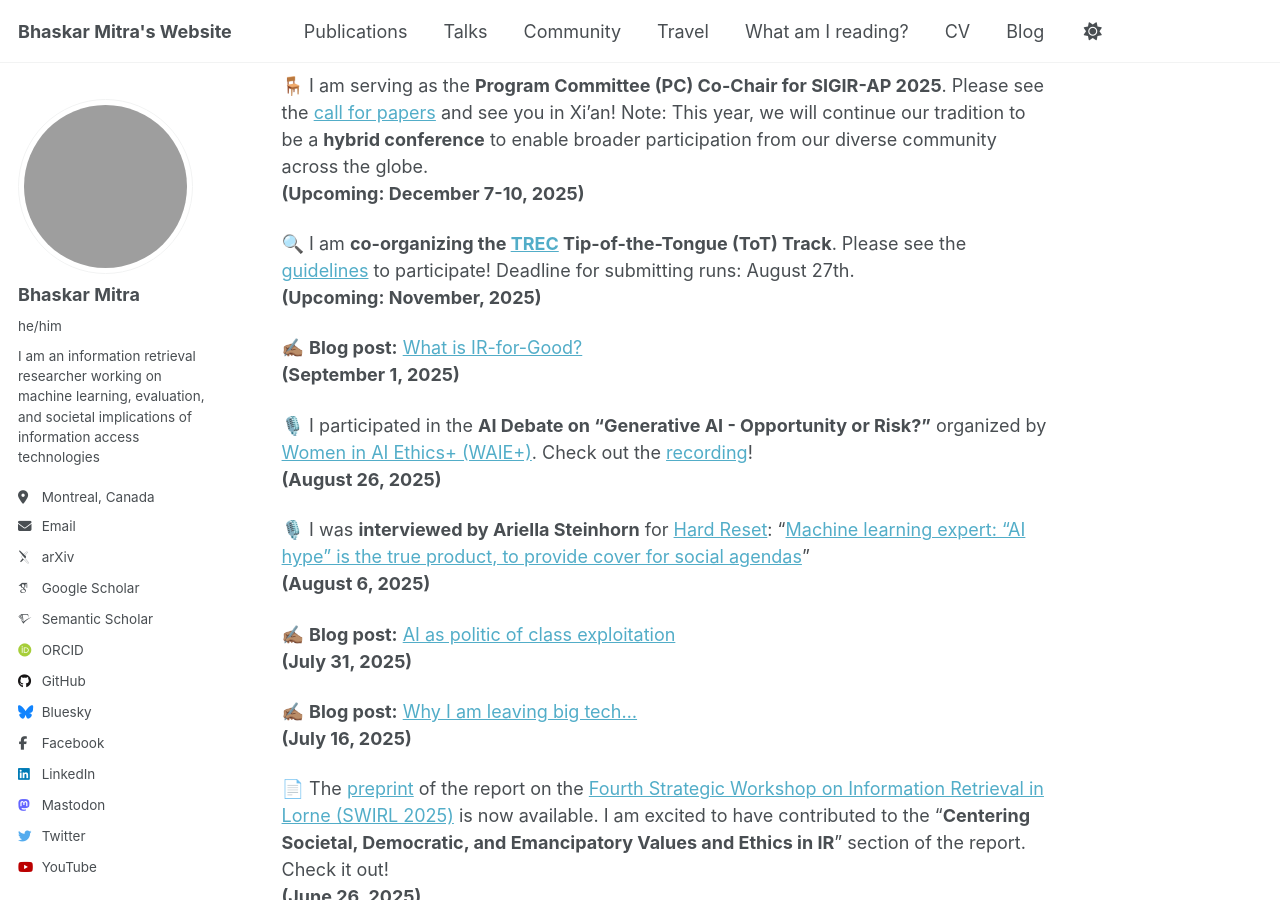
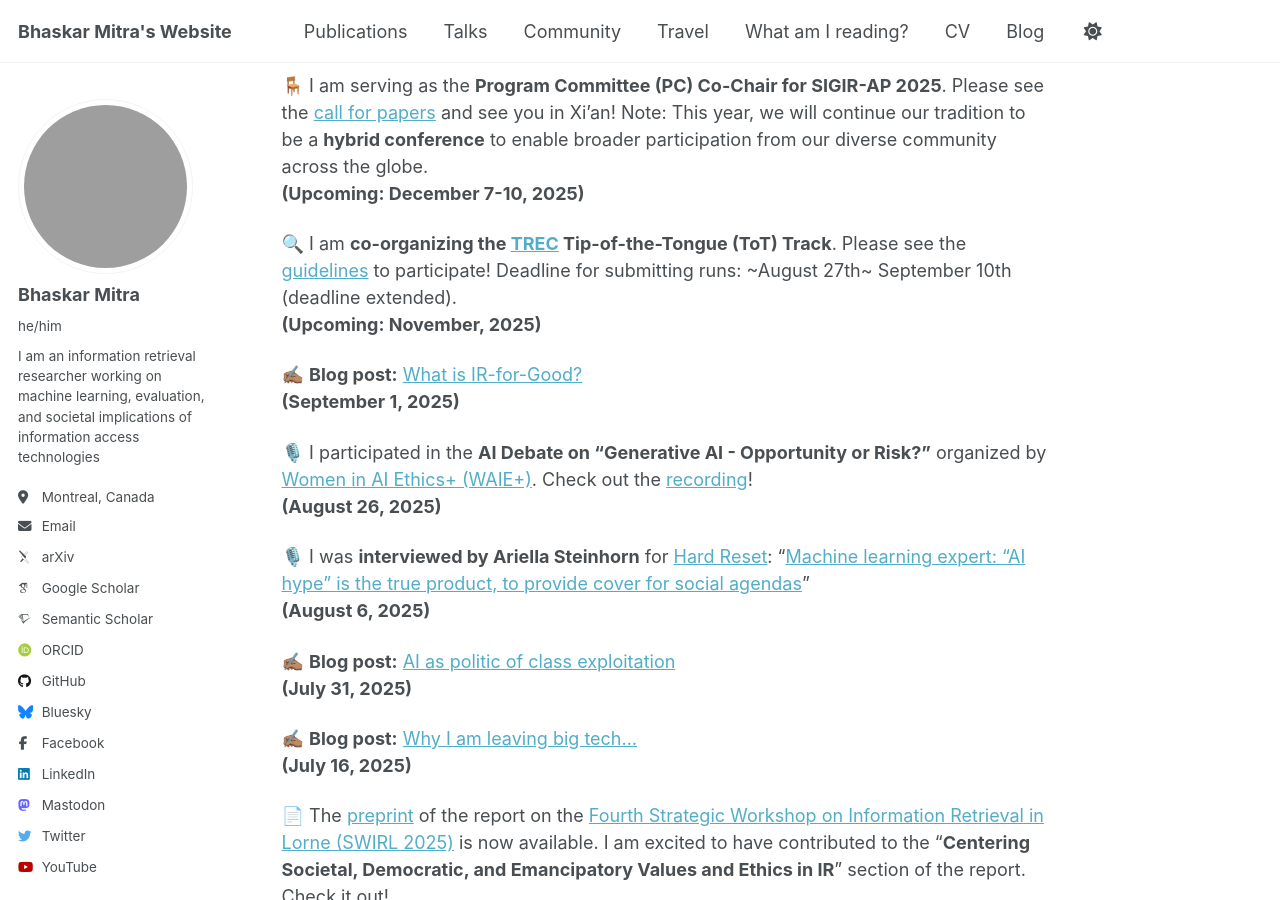
Before and after one commit to bhaskar-mitra/bhaskar-mitra.github.io, a Jekyll site: the page built from _pages/about.md, in a window 1280 px wide and 900 px high, scrolled down 724 px. Built offline with Jekyll 4.4.1, drawn with Linux system fonts in a browser that asks for light colours; some web fonts are replaced; grey boxes are pictures that could not be loaded.

Commit message:
Update about.md

```diff
--- a/_pages/about.md
+++ b/_pages/about.md
@@ -29,7 +29,7 @@ News and updates
 🪑 I am serving as the **Program Committee (PC) Co-Chair for SIGIR-AP 2025**. Please see the [call for papers](https://www.sigir-ap.org/sigir-ap-2025/call-for-papers) and see you in Xi'an! Note: This year, we will continue our tradition to be a **hybrid conference** to enable broader participation from our diverse community across the globe.
 **(Upcoming: December 7-10, 2025)**
 
-🔍 I am **co-organizing the [TREC](https://trec.nist.gov/) Tip-of-the-Tongue (ToT) Track**. Please see the [guidelines](https://trec-tot.github.io/guidelines) to participate! Deadline for submitting runs: August 27th.
+🔍 I am **co-organizing the [TREC](https://trec.nist.gov/) Tip-of-the-Tongue (ToT) Track**. Please see the [guidelines](https://trec-tot.github.io/guidelines) to participate! Deadline for submitting runs: ~August 27th~ September 10th (deadline extended).
 **(Upcoming: November, 2025)**
 
 ✍🏽 **Blog post:** [What is IR-for-Good?](https://bhaskar-mitra.github.io/posts/2025/09/01/what-is-ir-for-good/)
```
